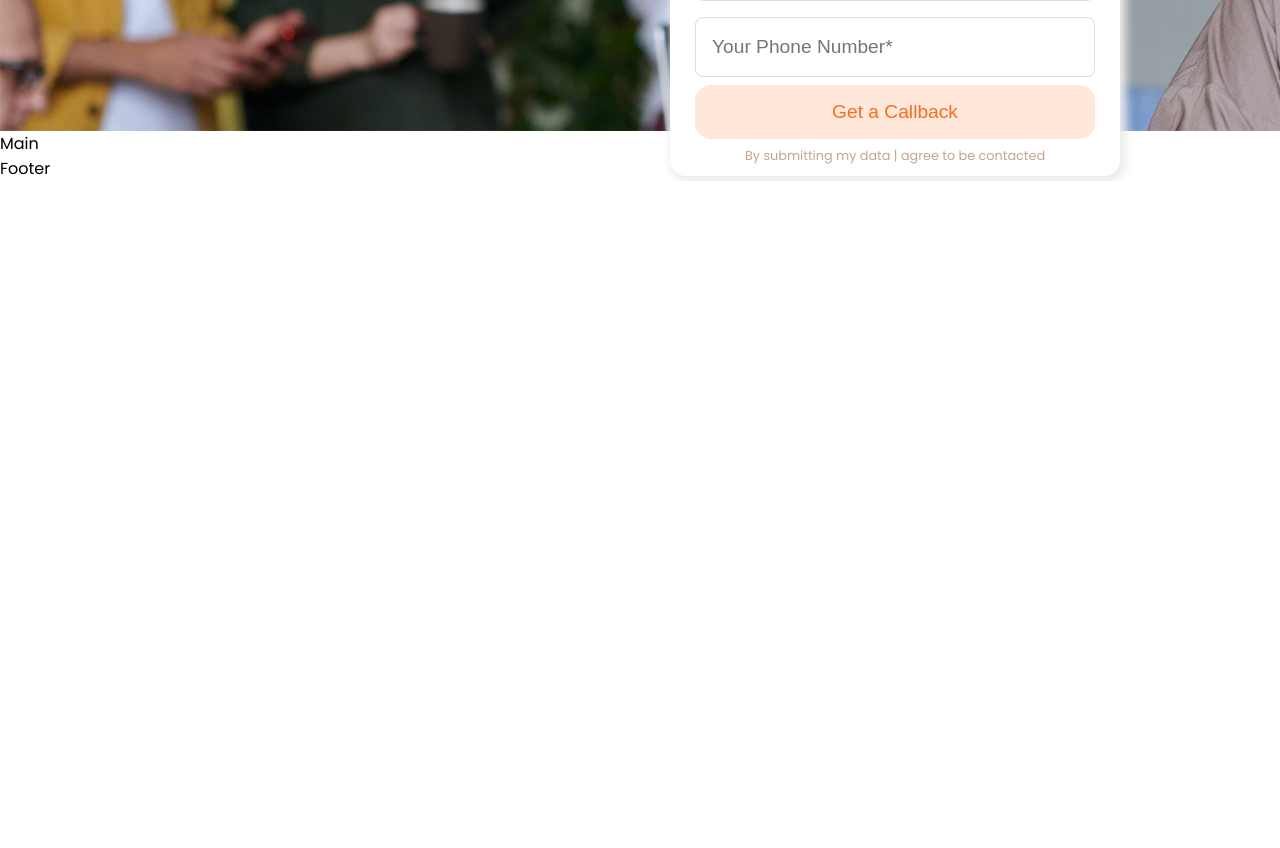
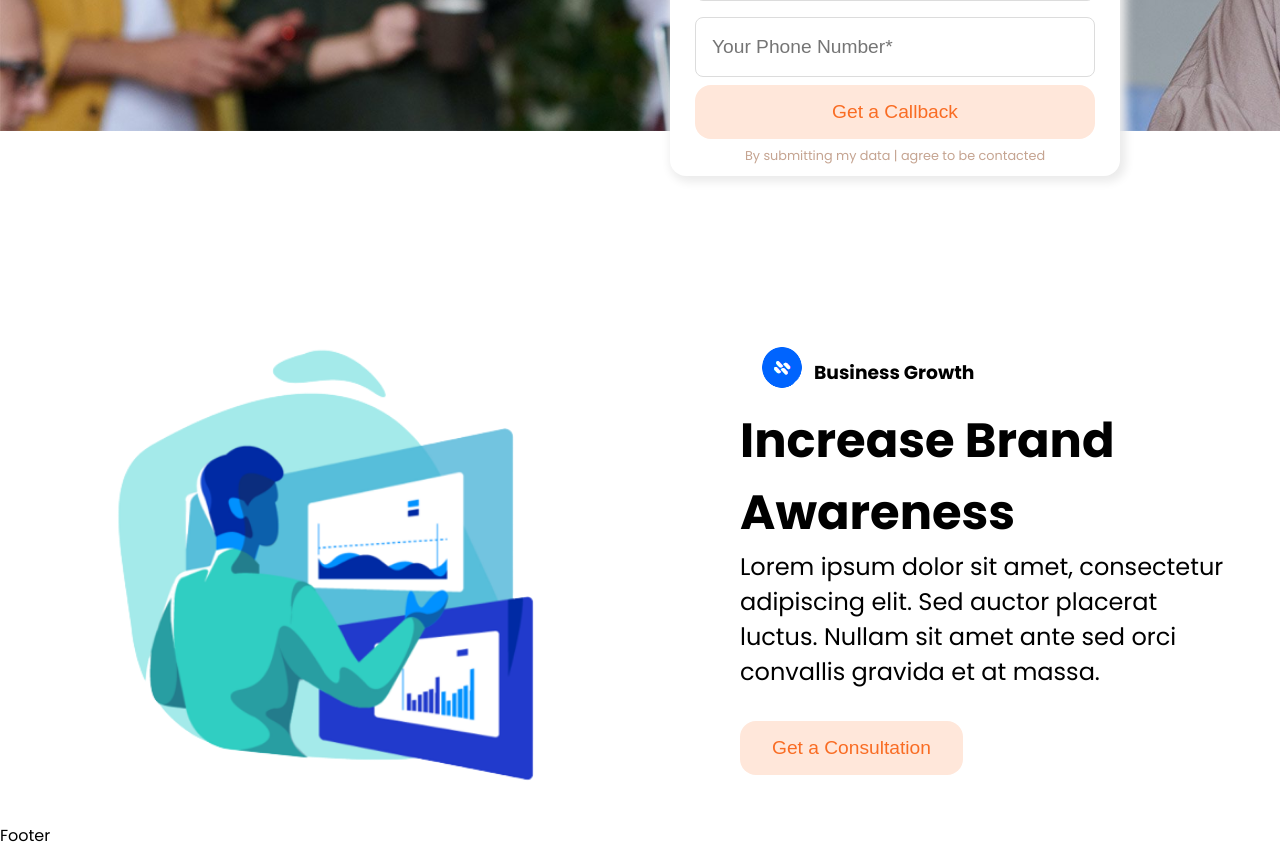
Before and after one commit to Emanuele213/proj-html-vuejs, a Vue app: page / in a window 1280 px wide. Shown: the part 620-1468 px from the top of the page. Before the commit the page ends 801 px from the top, so only its background shows below. Built offline with nearby package versions, Linux system fonts and the light colour scheme.

Commit message:
first part main completed

```diff
--- a/src/components/MainPage.vue
+++ b/src/components/MainPage.vue
@@ -1,6 +1,35 @@
 <template>
-  <main>
-    Main
+  <main class="main-container">
+    <div class="container-1">
+      <div>
+        <img
+          src="@/assets/img/main1.png"
+          alt="Brand"
+          class="mod-img"
+        >
+      </div>
+      <div class="container-column">
+        <div class="flex-img">
+          <img
+            src="@/assets/img/business-growth.png"
+            alt="businesss"
+          >
+          <h3>Business Growth</h3>
+        </div>
+        <div class="container-text">
+          <h1> Increase Brand Awareness </h1>
+          <p>
+            Lorem ipsum dolor sit amet, consectetur
+            adipiscing elit. Sed auctor placerat
+            luctus. Nullam sit amet ante sed orci
+            convallis gravida et at massa.
+          </p>
+          <button class="mod-btn">
+            Get a Consultation
+          </button>
+        </div>
+      </div>
+    </div>
   </main>
 </template>
 
@@ -11,5 +40,47 @@ export default {
 </script>
 
 <style lang="scss" scoped>
-
+.main-container {
+  max-width: 1200px;
+  margin: 0 auto;
+  background-color: white;
+  margin-top: 10rem;
+  .container-1 {
+    display: flex;
+    justify-content: space-between;
+    align-items: center;
+    .mod-img {
+      width: 580px;
+    }
+  }
+  .container-column {
+    width: 500px;
+    .flex-img {
+    display: flex;
+    align-items: center;
+  }
+  .container-text {
+    h1 {
+      font-size: 3rem;
+    }
+    p {
+      font-size: 1.5rem;
+      margin-bottom: 2rem;
+    }
+    .mod-btn {
+    font-size: 1.2rem;
+    border: 0;
+    padding: 1rem 2rem;
+    border-radius: 1rem;
+    color: #F96C23;
+    background-color: #FFE7DA;
+    cursor: pointer;
+    &:hover{
+      color: white;
+      background-color: var(--orange);
+    }
+  }
+  }
+  }
+}
 </style>
```
Also changed, not shown: src/assets/img/business-growth.png (added), src/assets/img/main1.png (added).
